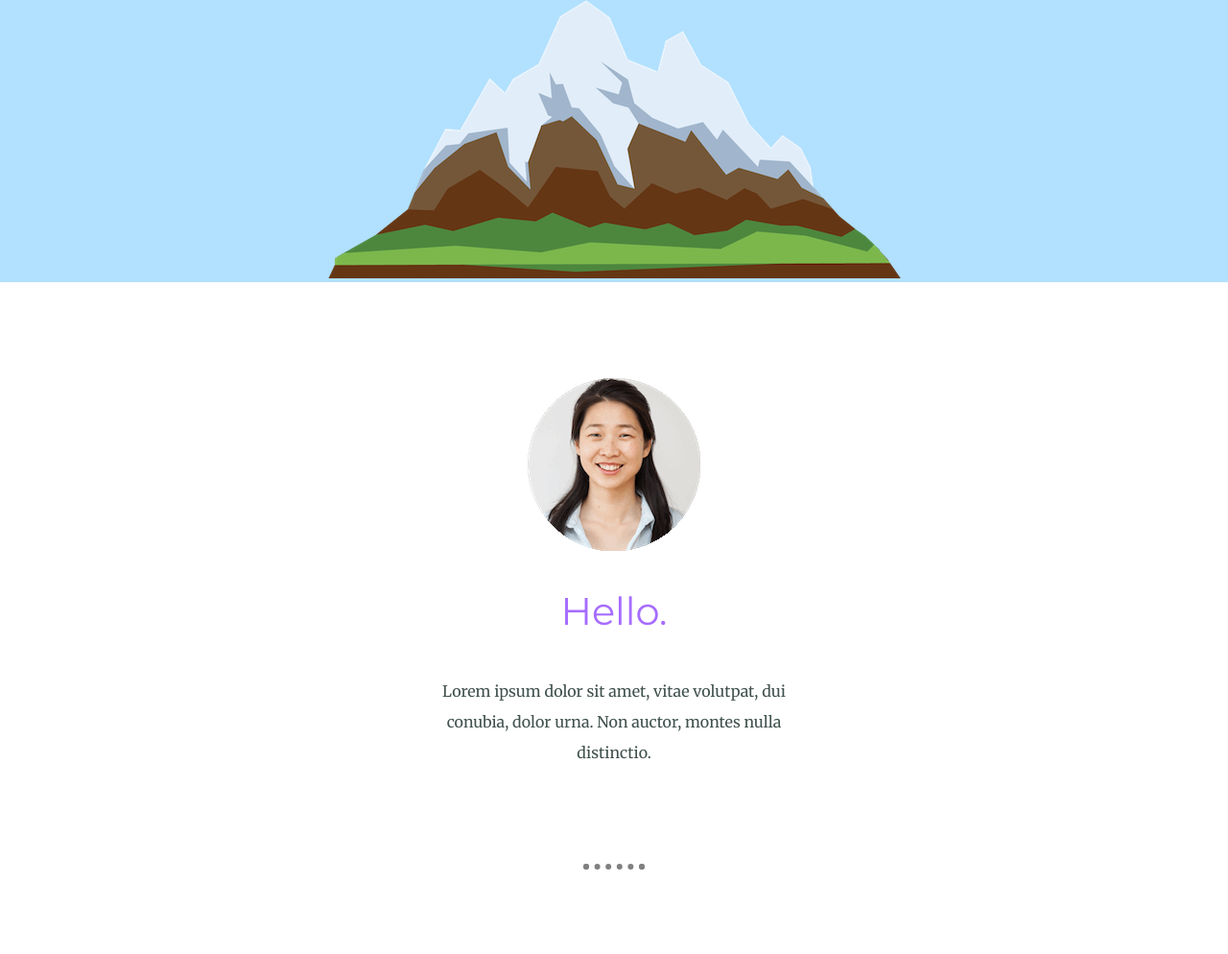
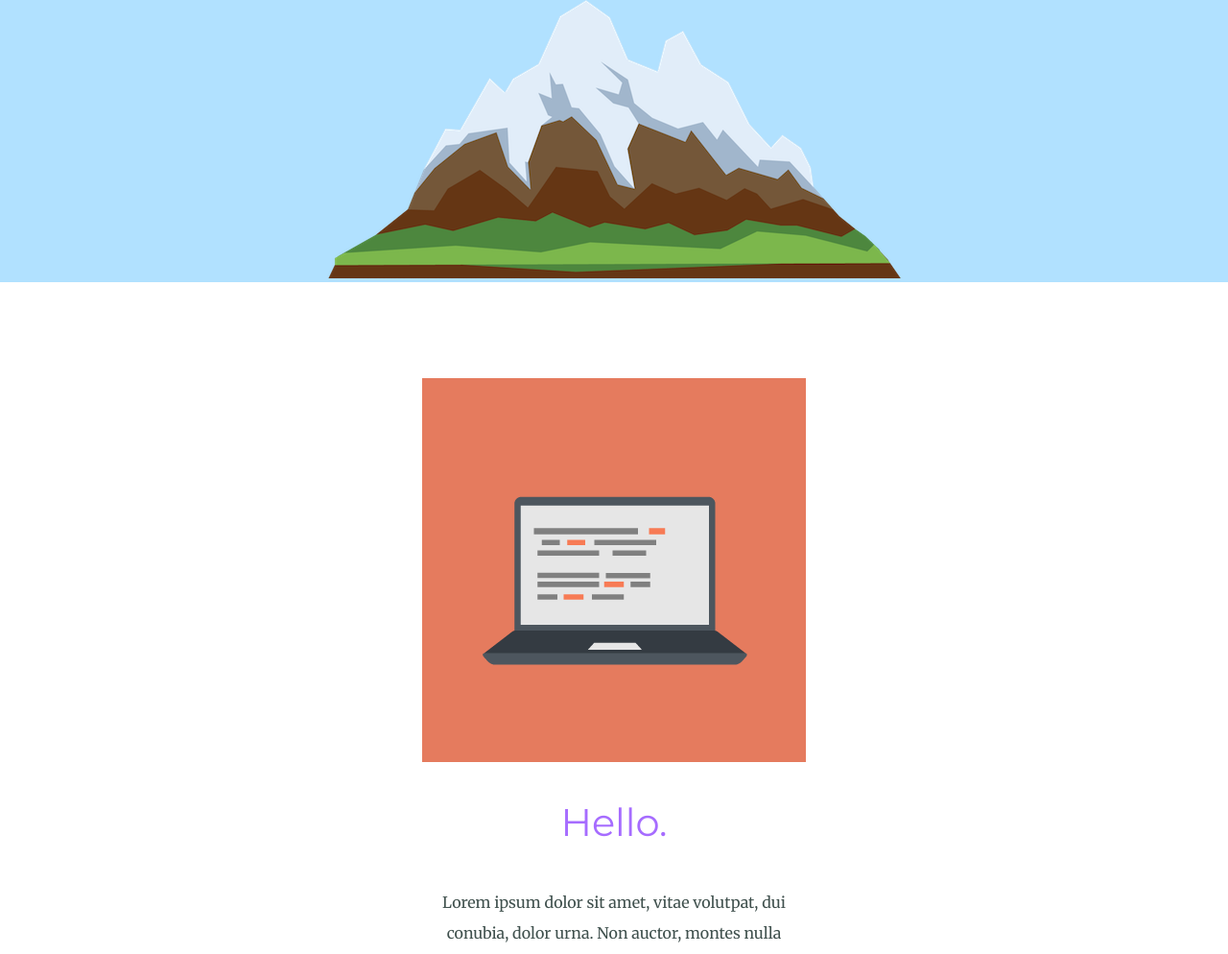
Before and after one commit to HGHO/cv, a plain HTML site: page index.html in a window 1280 px wide. Shown: the part 474-1468 px from the top of the page at 96% size. Drawn offline with Linux system fonts and the light colour scheme.

Commit message:
Update index.html

```diff
--- a/index.html
+++ b/index.html
@@ -21,7 +21,7 @@
   </div>
   <div class="middle-container">
     <div class="profile">
-      <img src="images/angela.png" alt="">
+      <img src="images/computer.png" alt="">
       <h2>Hello.</h2>
       <p class="intro">Lorem ipsum dolor sit amet, vitae volutpat, dui conubia, dolor urna. Non auctor, montes nulla distinctio.</p>
     </div>
```
